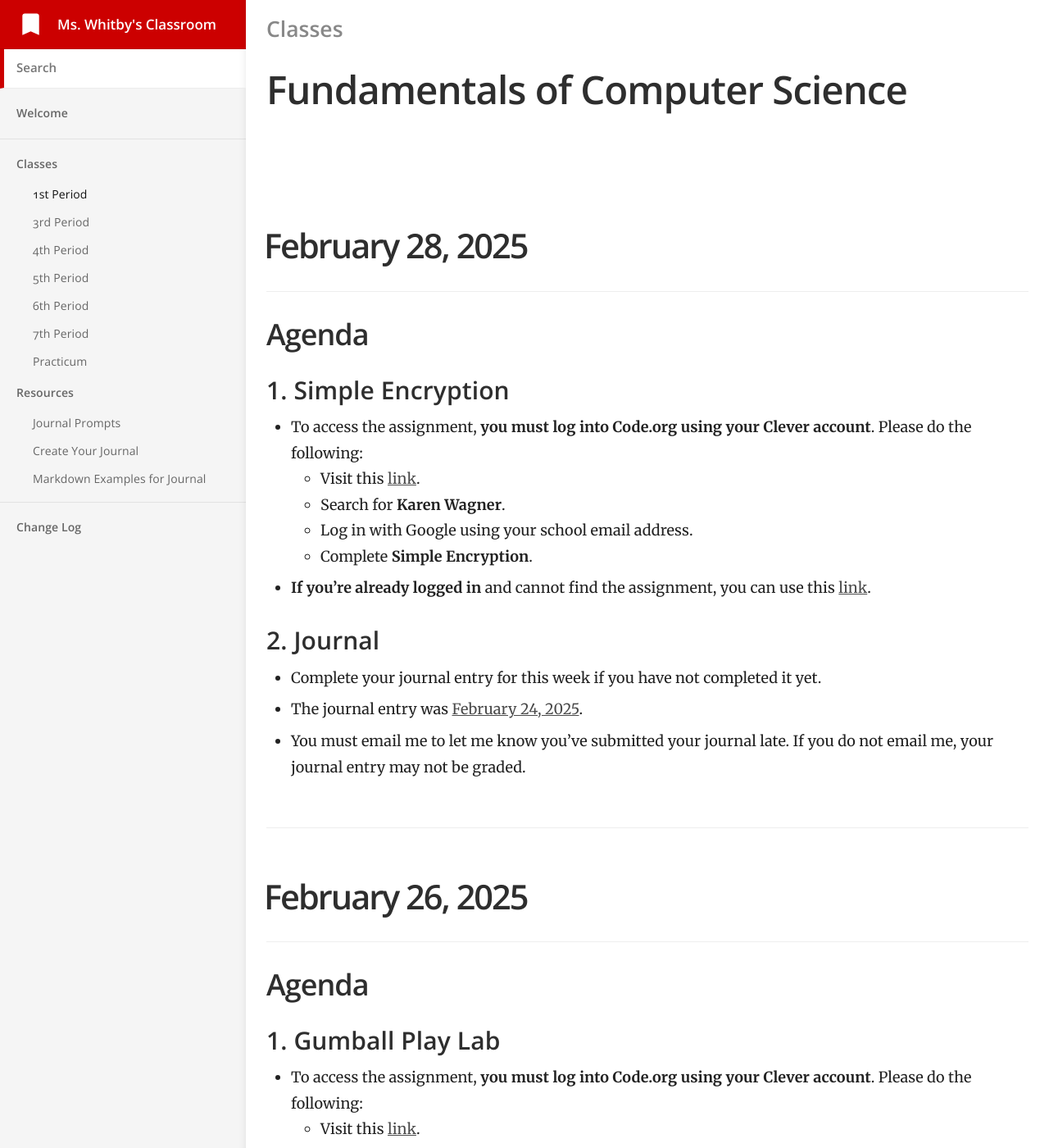
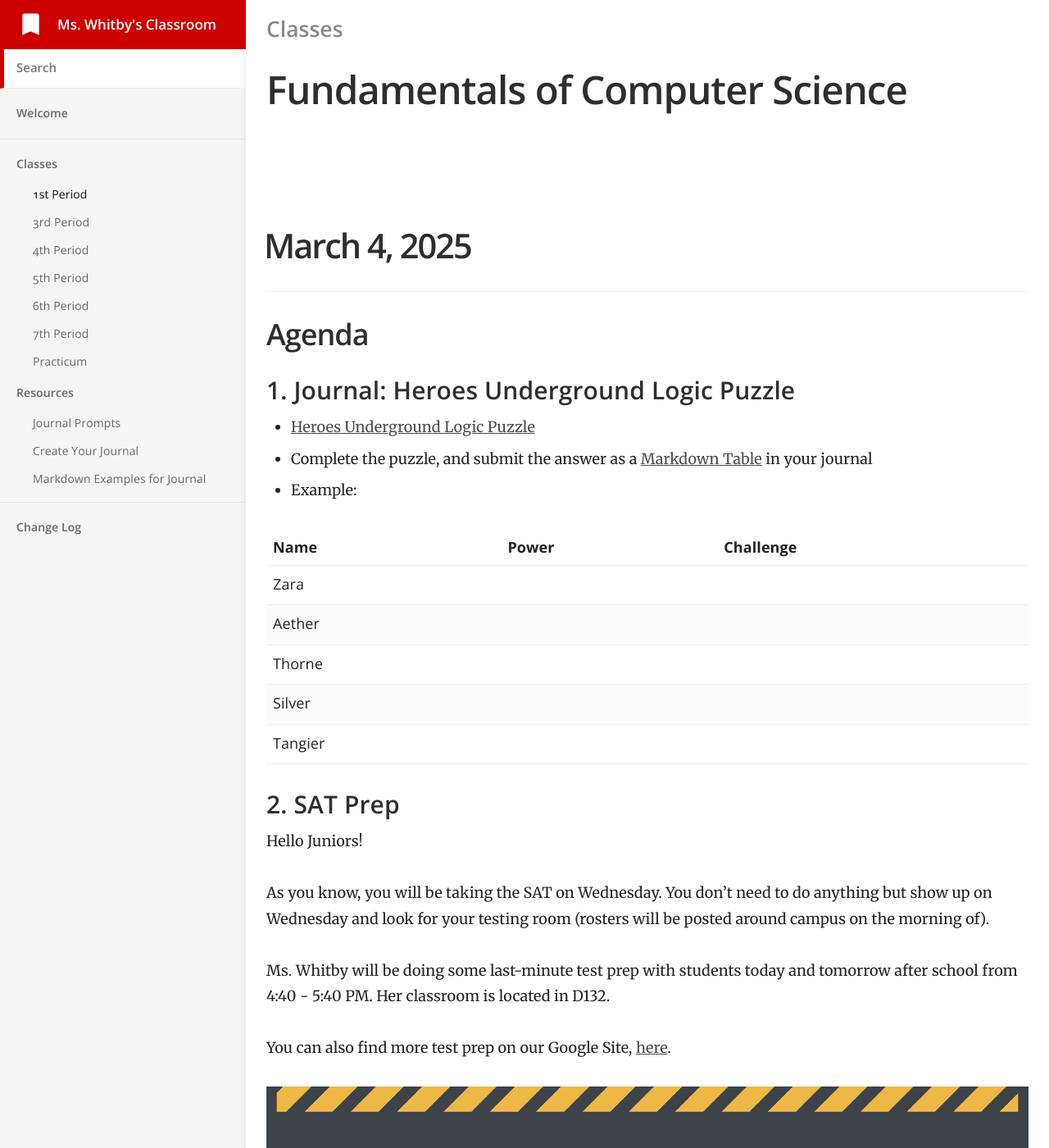
Before and after one commit to mswhitby/classroom, a Jekyll site: the page built from _docs/classes/1st.md, in a window 1280 px wide and 1400 px high. Shown: the whole window at 82% size. Built offline with Jekyll 4.4.1, drawn with Linux system fonts in a browser that asks for light colours.

Commit message:
Updated lessons

```diff
--- a/_docs/classes/1st.md
+++ b/_docs/classes/1st.md
@@ -5,7 +5,39 @@ category: Classes
 order: 1
 ---
 
-# February 28, 2025
+# March 4, 2025
+
+## Agenda
+
+### 1. Journal: Heroes Underground Logic Puzzle
+
+- [Heroes Underground Logic Puzzle](https://daydreampuzzles.com/logic-puzzles/heroes-underground/)
+- Complete the puzzle, and submit the answer as a [Markdown Table](https://www.markdownguide.org/extended-syntax/#tables) in your journal
+- Example:
+
+| Name    | Power | Challenge |
+| :------ | :---- | :-------- |
+| Zara    |       |           |
+| Aether  |       |           |
+| Thorne  |       |           |
+| Silver  |       |           |
+| Tangier |       |           |
+
+### 2. SAT Prep
+
+Hello Juniors!
+
+As you know, you will be taking the SAT on Wednesday. You don't need to do anything but show up on Wednesday and look for your testing room (rosters will be posted around campus on the morning of).
+
+Ms. Whitby will be doing some last-minute test prep with students today and tomorrow after school from 4:40 - 5:40 PM. Her classroom is located in D132.
+
+You can also find more test prep on our Google Site, [here](https://sites.google.com/judsonisd.org/whscollegecareer/home/test-prep).
+
+![alt text](../../media/2025_last_minute_SAT_prep.png)
+
+----
+
+# March 3, 2025
 
 ## Agenda
 
```
